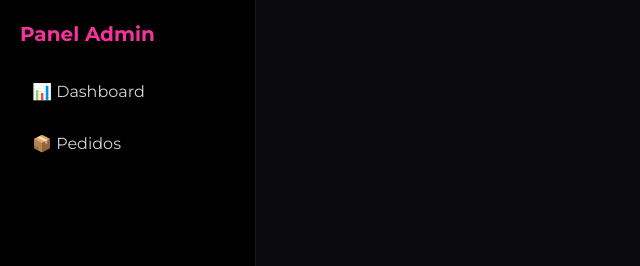
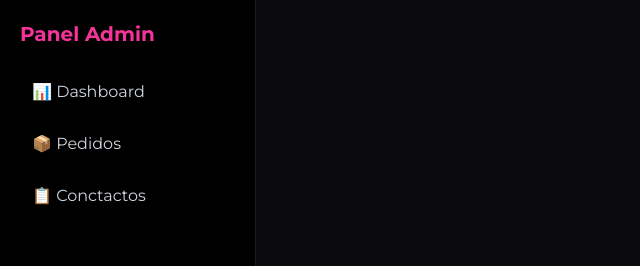
Before and after one commit to ozkareyez/apppuntog, a React (Vite) app in the folder puntog/: page /admin in a window 1280 px wide. Shown: the top 266 px of the page, without its empty margins (0-640 px from the left). Built offline with nearby package versions, Linux system fonts and the light colour scheme.

Commit message:
conctacto

```diff
--- a/puntog/src/admin/AdminLayout.jsx
+++ b/puntog/src/admin/AdminLayout.jsx
@@ -29,6 +29,17 @@ export default function AdminLayout() {
           >
             📦 Pedidos
           </NavLink>
+
+          <NavLink
+            to="/admin/contacto"
+            className={({ isActive }) =>
+              `block px-3 py-2 rounded-lg transition ${
+                isActive ? "bg-pink-600" : "text-gray-300 hover:bg-white/10"
+              }`
+            }
+          >
+            📋 Conctactos
+          </NavLink>
         </nav>
       </aside>
 
```
